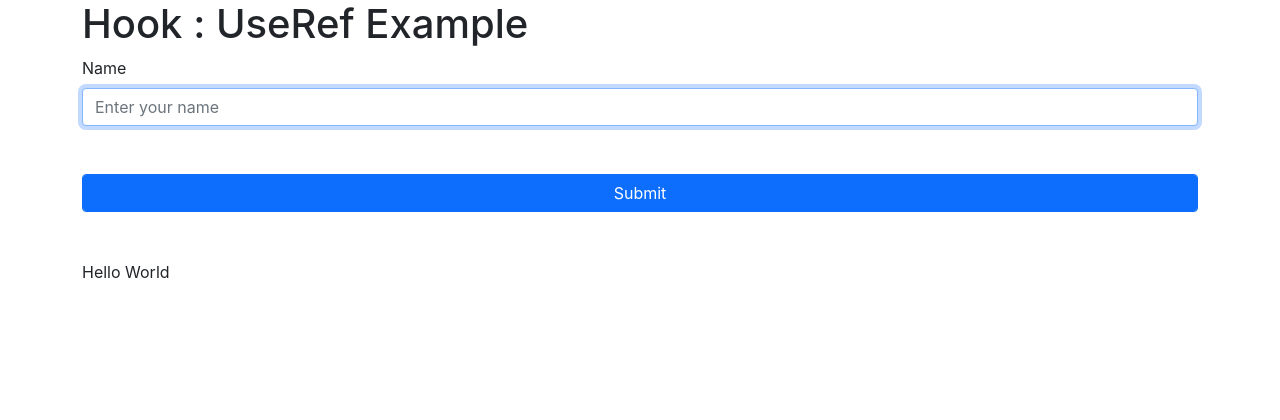
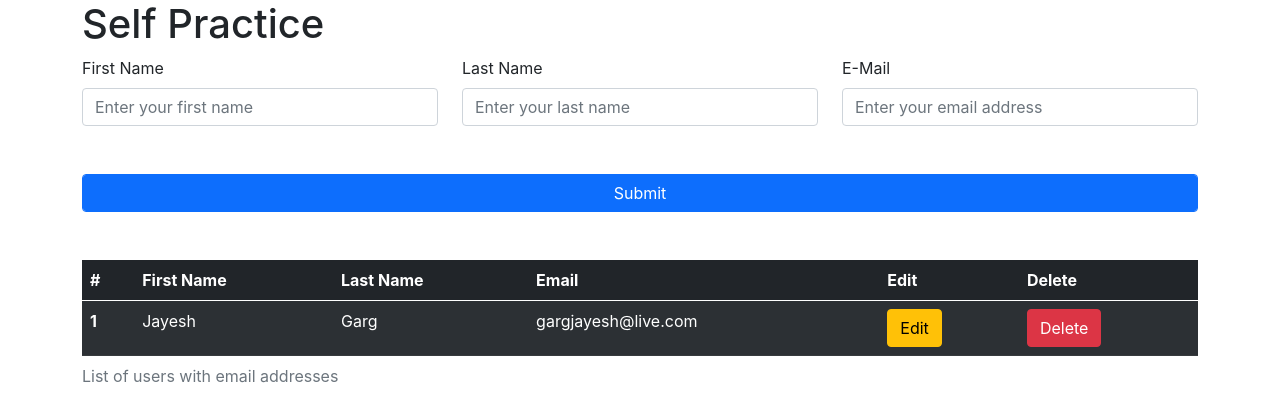
Before and after one commit to jayeshgarg/react-template, a React app: page / in a window 1280 px wide. Shown: the top 420 px of the page. Built offline with nearby package versions, Linux system fonts and the light colour scheme.

Commit message:
multi-component self test

```diff
--- a/package.json
+++ b/package.json
@@ -18,6 +18,7 @@
     "@fortawesome/free-solid-svg-icons": "^5.15.3",
     "@fortawesome/react-fontawesome": "^0.1.14",
     "bootstrap": "^5.0.2",
+    "prop-types": "^15.7.2",
     "react": "^17.0.2",
     "react-dom": "^17.0.2"
   },
--- a/src/app.jsx
+++ b/src/app.jsx
@@ -2,7 +2,7 @@ import React from 'react'
 
 import '../node_modules/bootstrap/dist/css/bootstrap.min.css'
 import './App.css'
-import Example from './components/advance/15'
+import Example from './components/advance/99'
 
 function App() {
     return (
--- /dev/null
+++ b/src/components/advance/99.jsx
@@ -0,0 +1,191 @@
+import React, { useEffect, useState } from 'react'
+import 'regenerator-runtime'
+import PropTypes from 'prop-types'
+// preserves value of form fields through re-render
+// DOES NOT trigger re-render
+// purpose is to target DOM nodes/elements
+
+const SelfPractice = () => {
+    const defaultEmptyPerson = {
+        id: 0,
+        firstName: '',
+        lastName: '',
+        email: '',
+    }
+    const [person, setPerson] = useState(defaultEmptyPerson)
+    const [people, setPeople] = useState([])
+
+    const editPerson = (id) => {
+        console.log('Edit Person :', id)
+    }
+    const deletePerson = (id) => {
+        console.log('Delete Person :', id)
+    }
+    const changeHandler = () => {
+        console.log('Handle Text Change')
+    }
+    const submitHandler = (e) => {
+        e.preventDefault()
+        console.log('Add Person')
+    }
+
+    useEffect(() => {
+        const initialData = [
+            {
+                id: 1,
+                firstName: 'Jayesh',
+                lastName: 'Garg',
+                email: 'gargjayesh@live.com',
+            },
+        ]
+        setPeople(initialData)
+    }, [])
+
+    return (
+        <>
+            <h1>Self Practice</h1>
+            <NewPersonForm
+                person={person}
+                changeHandler={changeHandler}
+                submitHandler={submitHandler}
+            />
+            <PeopleList
+                people={people}
+                editPerson={editPerson}
+                deletePerson={deletePerson}
+            />
+        </>
+    )
+}
+export default SelfPractice
+//--New Person Form--------------------------------------------------
+const NewPersonForm = ({ person, changeHandler, submitHandler }) => {
+    return (
+        <>
+            <form onSubmit={submitHandler} className='row'>
+                <input type='hidden' id='id' name='id' value={person.id} />
+                <div className='mb-5 col-md-4'>
+                    <label htmlFor='firstName' className='form-label'>
+                        First Name
+                    </label>
+                    <input
+                        className='form-control'
+                        type='text'
+                        id='firstName'
+                        name='firstName'
+                        placeholder='Enter your first name'
+                        value={person.firstName}
+                        onChange={changeHandler}
+                    />
+                </div>
+                <div className='mb-5 col-md-4'>
+                    <label htmlFor='lastName' className='form-label'>
+                        Last Name
+                    </label>
+                    <input
+                        className='form-control'
+                        type='text'
+                        id='lastName'
+                        name='lastName'
+                        placeholder='Enter your last name'
+                        value={person.lastName}
+                        onChange={changeHandler}
+                    />
+                </div>
+                <div className='mb-5 col-md-4'>
+                    <label htmlFor='email' className='form-label'>
+                        E-Mail
+                    </label>
+                    <input
+                        className='form-control'
+                        type='email'
+                        id='email'
+                        name='email'
+                        placeholder='Enter your email address'
+                        value={person.email}
+                        onChange={changeHandler}
+                    />
+                </div>
+                <div className='mb-5'>
+                    <button
+                        className='btn btn-primary form-control'
+                        type='submit'
+                    >
+                        Submit
+                    </button>
+                </div>
+            </form>
+        </>
+    )
+}
+
+NewPersonForm.propTypes = {
+    person: PropTypes.shape({
+        id: PropTypes.number,
+        firstName: PropTypes.string.isRequired,
+        lastName: PropTypes.string,
+        email: PropTypes.string.isRequired,
+    }),
+    changeHandler: PropTypes.func,
+    submitHandler: PropTypes.func,
+}
+
+//--People List--------------------------------------------------
+const PeopleList = ({ people, editPerson, deletePerson }) => {
+    return (
+        <>
+            <table className='table table-dark table-striped table-hover'>
+                <caption>List of users with email addresses</caption>
+                <thead>
+                    <tr>
+                        <th scope='col'>#</th>
+                        <th scope='col'>First Name</th>
+                        <th scope='col'>Last Name</th>
+                        <th scope='col'>Email</th>
+                        <th scope='col'>Edit</th>
+                        <th scope='col'>Delete</th>
+                    </tr>
+                </thead>
+                <tbody>
+                    {people.map((p) => {
+                        const { id, firstName, lastName, email } = p
+                        return (
+                            <tr key={id}>
+                                <th scope='row'>{id}</th>
+                                <td>{firstName}</td>
+                                <td>{lastName}</td>
+                                <td>{email}</td>
+                                <td>
+                                    <button
+                                        className='btn btn-warning'
+                                        onClick={() => {
+                                            editPerson(id)
+                                        }}
+                                    >
+                                        Edit
+                                    </button>
+                                </td>
+                                <td>
+                                    <button
+                                        className='btn btn-danger'
+                                        onClick={() => {
+                                            deletePerson(id)
+                                        }}
+                                    >
+                                        Delete
+                                    </button>
+                                </td>
+                            </tr>
+                        )
+                    })}
+                </tbody>
+            </table>
+        </>
+    )
+}
+
+PeopleList.propTypes = {
+    people: PropTypes.arrayOf(NewPersonForm.propTypes.person),
+    editPerson: PropTypes.func,
+    deletePerson: PropTypes.func,
+}
```
